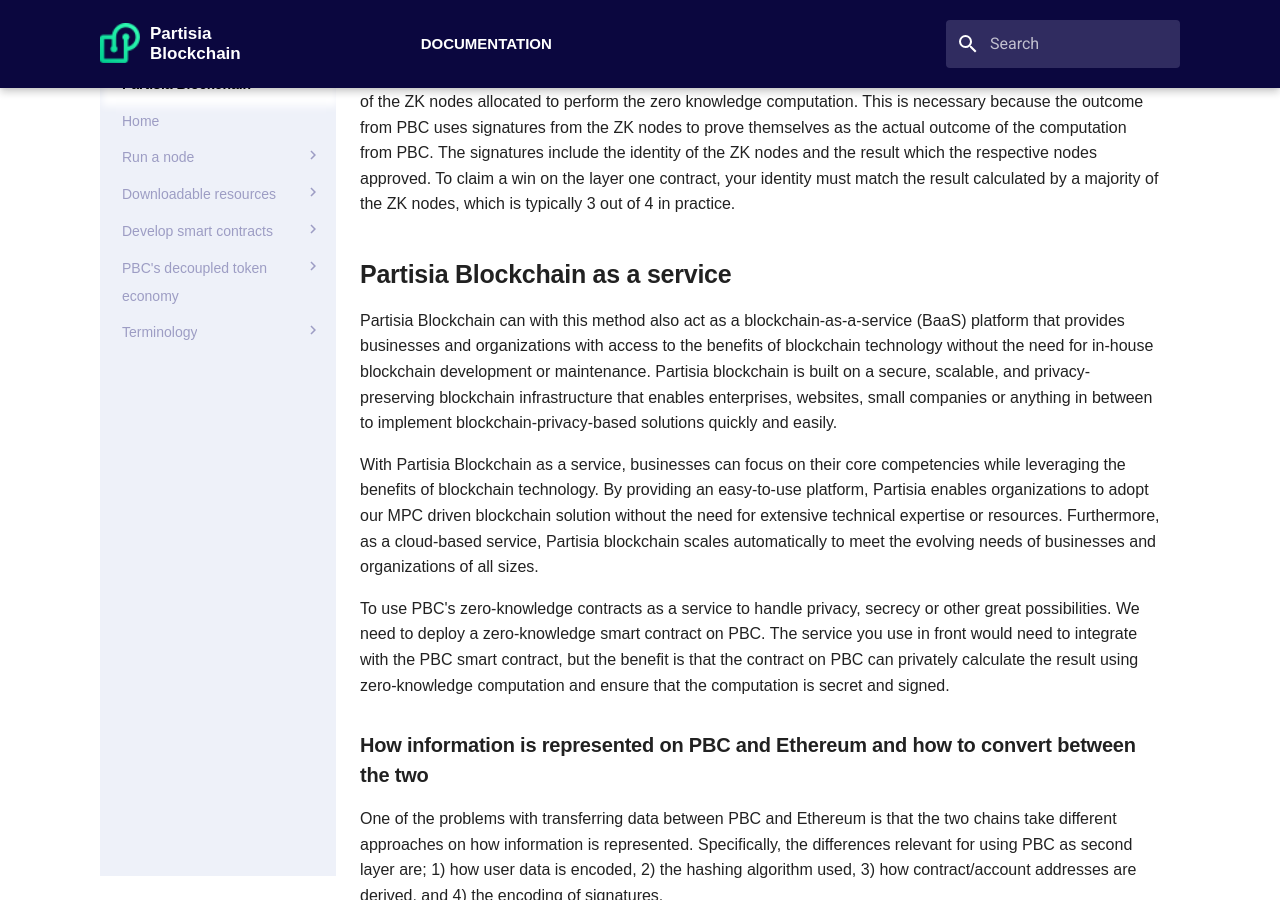
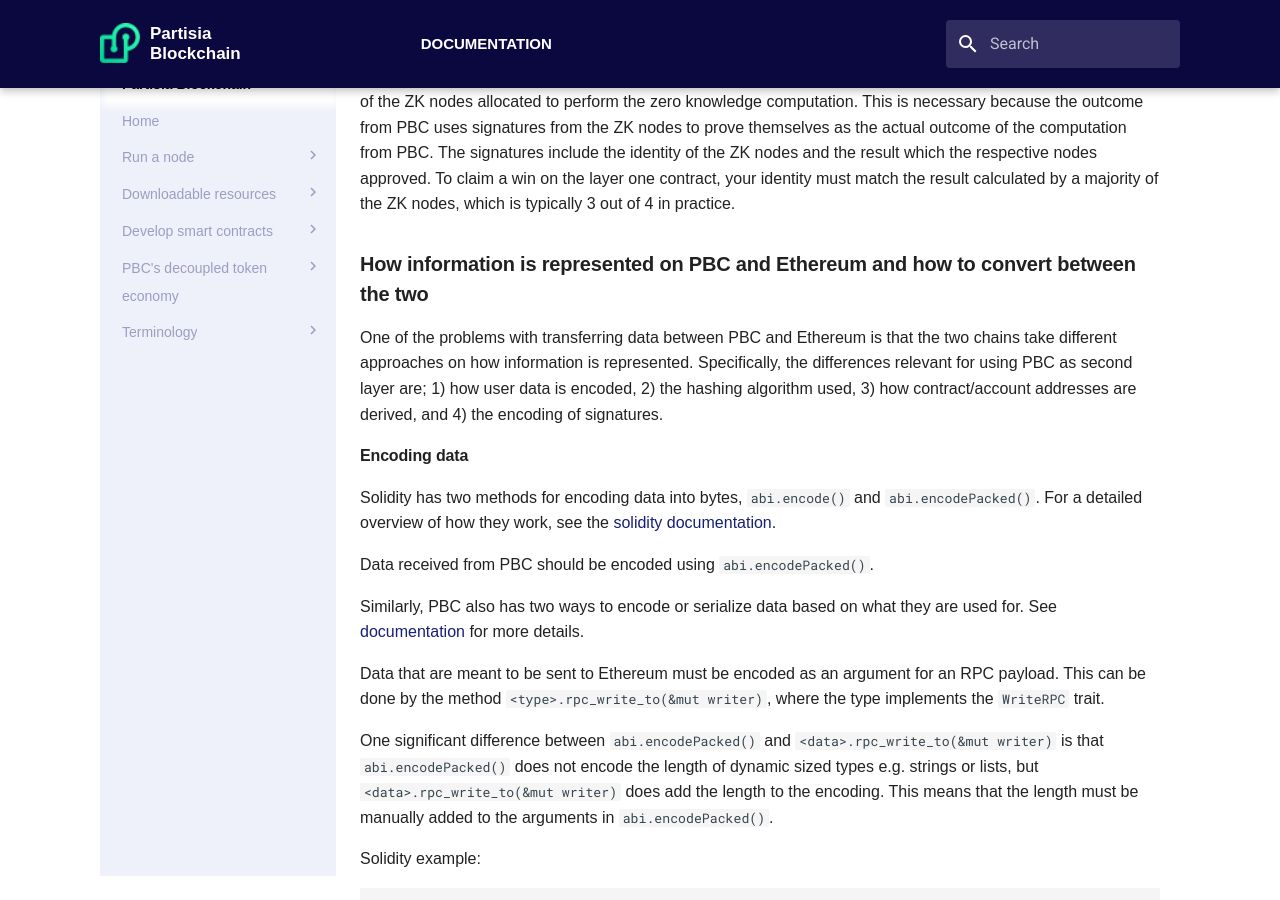
Before and after one commit to 0xSero/partisia-docs, an MkDocs documentation site: the page built from docs/pbc-as-second-layer.md, in a window 1280 px wide and 900 px high, scrolled down 1372 px. Built offline with MkDocs 1.6.1 and Material for MkDocs 9.7.7, drawn with Linux system fonts in a browser that asks for light colours; some web fonts are replaced; a script that is not in the unit is left out.

Commit message:
Removing pbc as a service moving it to another branch

```diff
--- a/docs/pbc-as-second-layer.md
+++ b/docs/pbc-as-second-layer.md
@@ -15,15 +15,6 @@
 Ensuring that the middle man is not cheating is an important aspect of how PBC works as a second layer. To sum up the proces of the below model: The package that will be delivered from PBC will be signed with unique keys from our node operators(the ZK nodes for this specific contract) that has done the MPC calculation. This signed package is the package that will need to be moved manually to the SOL contract to publish the public result of your contracts. The layer one contract would need to be able to validate the signed keys from the prepicked node operators.
 
 The contract owner must manually add certain information from the state of the deployed Partisia Blockchain (PBC) contract to the contract on layer one. The layer one contract must contain the identities (PBC addresses) of the ZK nodes allocated to perform the zero knowledge computation. This is necessary because the outcome from PBC uses signatures from the ZK nodes to prove themselves as the actual outcome of the computation from PBC. The signatures include the identity of the ZK nodes and the result which the respective nodes approved. To claim a win on the layer one contract, your identity must match the result calculated by a majority of the ZK nodes, which is typically 3 out of 4 in practice.
-
-## Partisia Blockchain as a service
-Partisia Blockchain can with this method also act as a blockchain-as-a-service (BaaS) platform that provides businesses and organizations with access to the benefits of blockchain technology without the need for in-house blockchain development or maintenance. Partisia blockchain is built on a secure, scalable, and privacy-preserving blockchain infrastructure that enables enterprises, websites, small companies or anything in between to implement blockchain-privacy-based solutions quickly and easily.
-
-With Partisia Blockchain as a service, businesses can focus on their core competencies while leveraging the benefits of blockchain technology. By providing an easy-to-use platform, Partisia enables organizations to adopt our MPC driven blockchain solution without the need for extensive technical expertise or resources. Furthermore, as a cloud-based service, Partisia blockchain scales automatically to meet the evolving needs of businesses and organizations of all sizes.
-
-To use PBC's zero-knowledge contracts as a service to handle privacy, secrecy or other great possibilities. We need to deploy a zero-knowledge smart contract on PBC. The service you use in front would need to integrate with the PBC smart contract, but the benefit is that the contract on PBC can privately calculate the result using zero-knowledge computation and ensure that the computation is secret and signed.
-
-
 
 ### How information is represented on PBC and Ethereum and how to convert between the two
 
```
